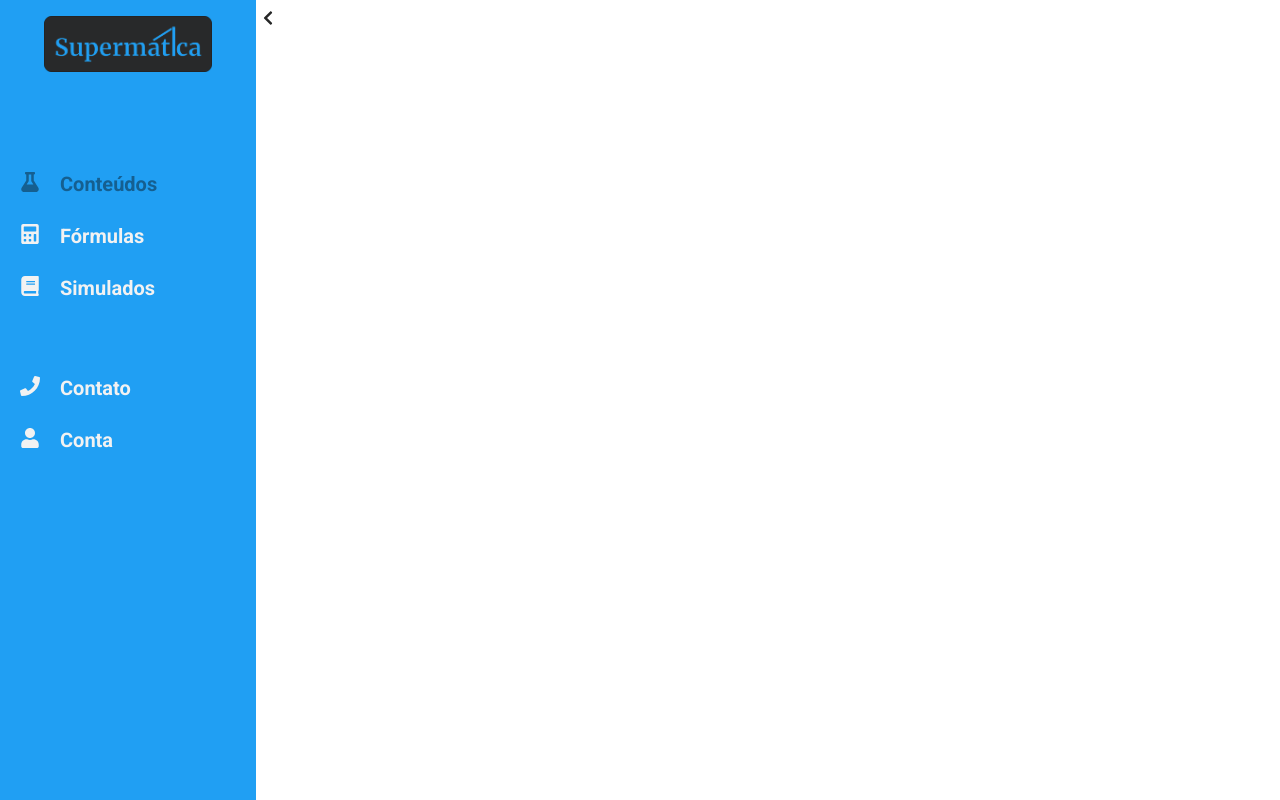
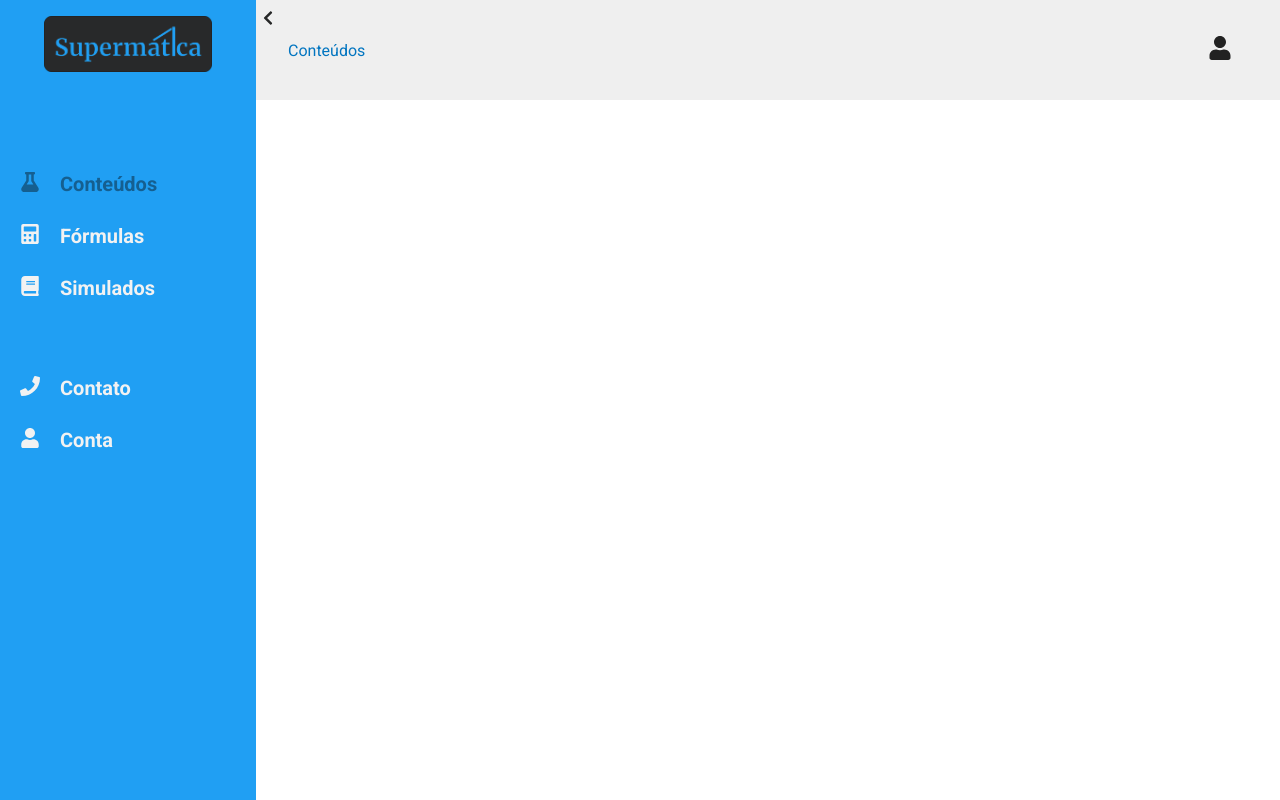
Before and after one commit to vitorwlima/supermatica-main, a React (Create React App) app: page / in a window 1280 px wide. Built offline with nearby package versions, Linux system fonts and the light colour scheme.

Commit message:
topbar and sidebar

```diff
--- a/src/components/Button/styles.ts
+++ b/src/components/Button/styles.ts
@@ -13,13 +13,13 @@ export const Container = styled.div<IContainerProps>`
   button {
     padding: 1em;
     border-radius: 0.3em;
-    background-color: ${props => (props.variant === 'default' ? `${colors.primary}` : `${colors.pureWhite}`)};
+    background-color: ${props => (props.variant === 'default' ? `${colors.primary}` : 'transparent')};
     color: ${props => (props.variant === 'default' ? `${colors.lightWhite}` : `${colors.primary}`)};
     cursor: pointer;
     transition: 0.3s;
 
     &:hover {
-      background-color: ${props => (props.variant === 'default' ? `${colors.terciary}` : `${colors.pureWhite}`)};
+      background-color: ${props => (props.variant === 'default' ? `${colors.terciary}` : 'transparent')};
       color: ${props => (props.variant === 'default' ? `${colors.lightWhite}` : `${colors.terciary}`)};
     }
   }
--- a/src/components/Sidebar/index.tsx
+++ b/src/components/Sidebar/index.tsx
@@ -1,18 +1,39 @@
-import React, { useState } from 'react'
+import React, { useEffect, useRef } from 'react'
 import { Container } from './styles'
 import logo from '../../assets/logo.png'
 import { ContaIcon, ContatoIcon, ConteudosIcon, FormulasIcon, SidebarIcon, SimuladosIcon } from './styles'
 import { Button, MenuButton } from '../'
 
-export const Sidebar = () => {
-  const [isSidebarHidden, setIsSidebarHidden] = useState(false)
+interface ISidebarProps {
+  setSidebarWidth: React.Dispatch<React.SetStateAction<number>>
+  setIsSidebarHidden: React.Dispatch<React.SetStateAction<boolean>>
+  isSidebarHidden: boolean
+}
+
+export const Sidebar = ({ setSidebarWidth, setIsSidebarHidden, isSidebarHidden }: ISidebarProps) => {
+  const sidebarRef = useRef<any>(null)
 
   const handleSidebarInteraction = () => {
     setIsSidebarHidden(!isSidebarHidden)
   }
 
+  useEffect(() => {
+    const resize = () => {
+      if (sidebarRef && sidebarRef.current && sidebarRef.current.offsetWidth) {
+        setSidebarWidth(sidebarRef.current.offsetWidth)
+      }
+    }
+    resize()
+
+    window.addEventListener('resize', resize)
+
+    return () => {
+      window.removeEventListener('resize', resize)
+    }
+  }, [sidebarRef, setSidebarWidth])
+
   return (
-    <Container isSidebarHidden={isSidebarHidden}>
+    <Container isSidebarHidden={isSidebarHidden} ref={sidebarRef}>
       <Button className='sidebarButton' onClick={handleSidebarInteraction}>
         <SidebarIcon />
       </Button>
--- a/src/components/Sidebar/styles.ts
+++ b/src/components/Sidebar/styles.ts
@@ -59,6 +59,8 @@ export const Container = styled.div<IContainerProps>`
   @media ${deviceMaxWidth.laptop} {
     max-width: 100vw;
     align-items: center;
+    position: absolute;
+    inset: 0;
   }
 `
 
--- /dev/null
+++ b/src/components/Topbar/index.tsx
@@ -0,0 +1,32 @@
+import React from 'react'
+import { ReactNode } from 'react'
+import { useCallback } from 'react'
+import { useHistory } from 'react-router-dom'
+import { Button } from '../Button'
+import { Container, ContaIcon } from './styles'
+
+interface ITopbarProps {
+  children?: ReactNode
+  sidebarWidth: number
+  isSidebarHidden: boolean
+}
+
+export const Topbar = ({ children, sidebarWidth, isSidebarHidden }: ITopbarProps) => {
+  const history = useHistory()
+
+  const handleRedirectAccount = useCallback(() => {
+    history.push('/conta')
+  }, [history])
+
+  return (
+    <Container sidebarWidth={sidebarWidth} isSidebarHidden={isSidebarHidden}>
+      {children}
+      <div className='breadCrumbs'>
+        <Button variant='nobackground'>Conteúdos</Button>
+      </div>
+      <Button variant='nobackground' onClick={handleRedirectAccount}>
+        <ContaIcon />
+      </Button>
+    </Container>
+  )
+}
--- /dev/null
+++ b/src/components/Topbar/styles.ts
@@ -0,0 +1,37 @@
+import styled from 'styled-components'
+import colors from '../../styles/colors'
+import { FaUser } from 'react-icons/fa'
+import { deviceMaxWidth } from '../../styles/devices'
+
+interface IContainerProps {
+  sidebarWidth: number
+  isSidebarHidden: boolean
+}
+
+export const Container = styled.div<IContainerProps>`
+  background-color: ${colors.lightGray2};
+  width: 100%;
+  height: 100px;
+  padding: 0 2rem;
+  position: absolute;
+  z-index: -1;
+  transition: 1s;
+  padding-left: ${props => !props.isSidebarHidden && `${props.sidebarWidth + 16}px`};
+
+  display: flex;
+  justify-content: space-between;
+  align-items: center;
+
+  button {
+    color: ${colors.terciary};
+  }
+
+  @media ${deviceMaxWidth.laptop} {
+    display: ${props => (!props.isSidebarHidden ? 'none' : 'flex')};
+  }
+`
+
+export const ContaIcon = styled(FaUser)`
+  font-size: 1.5rem;
+  fill: ${colors.black};
+`
--- /dev/null
+++ b/src/components/Wrapper/index.tsx
@@ -0,0 +1,26 @@
+import React, { ReactNode, useState } from 'react'
+import { Sidebar } from '../Sidebar'
+import { Topbar } from '../Topbar'
+import { Container } from './styles'
+
+interface IWrapperProps {
+  children?: ReactNode
+}
+
+export const Wrapper = ({ children }: IWrapperProps) => {
+  const [sidebarWidth, setSidebarWidth] = useState(0)
+  const [isSidebarHidden, setIsSidebarHidden] = useState(false)
+
+  React.useEffect(() => console.log(sidebarWidth), [sidebarWidth])
+
+  return (
+    <Container>
+      <Sidebar
+        setSidebarWidth={setSidebarWidth}
+        setIsSidebarHidden={setIsSidebarHidden}
+        isSidebarHidden={isSidebarHidden}
+      />
+      <Topbar sidebarWidth={sidebarWidth} isSidebarHidden={isSidebarHidden} />
+    </Container>
+  )
+}
--- /dev/null
+++ b/src/components/Wrapper/styles.ts
@@ -0,0 +1,5 @@
+import styled from 'styled-components'
+
+export const Container = styled.div`
+  display: flex;
+`
--- a/src/components/index.ts
+++ b/src/components/index.ts
@@ -4,3 +4,5 @@ export * from './Input'
 export * from './Tooltip'
 export * from './Sidebar'
 export * from './MenuButton'
+export * from './Wrapper'
+export * from './Topbar'
--- a/src/styles/colors.ts
+++ b/src/styles/colors.ts
@@ -5,6 +5,7 @@ const colors = {
   black: '#222222',
   dark: '#262727',
   lightGray: '#C8C8C8',
+  lightGray2: '#EFEFEF',
   pureWhite: '#FFFFFF',
   lightWhite: '#EEEEEE',
   darkWhite: '#F2F2F2',
--- a/src/views/Home/index.tsx
+++ b/src/views/Home/index.tsx
@@ -1,12 +1,12 @@
 import React from 'react'
 import { Container } from './styles'
-import { Sidebar } from '../../components'
+import { Wrapper } from '../../components'
 
 const Home = () => {
   return (
-    <Container>
-      <Sidebar />
-    </Container>
+    <Wrapper>
+      <Container>oieasoidasodas</Container>
+    </Wrapper>
   )
 }
 
```
